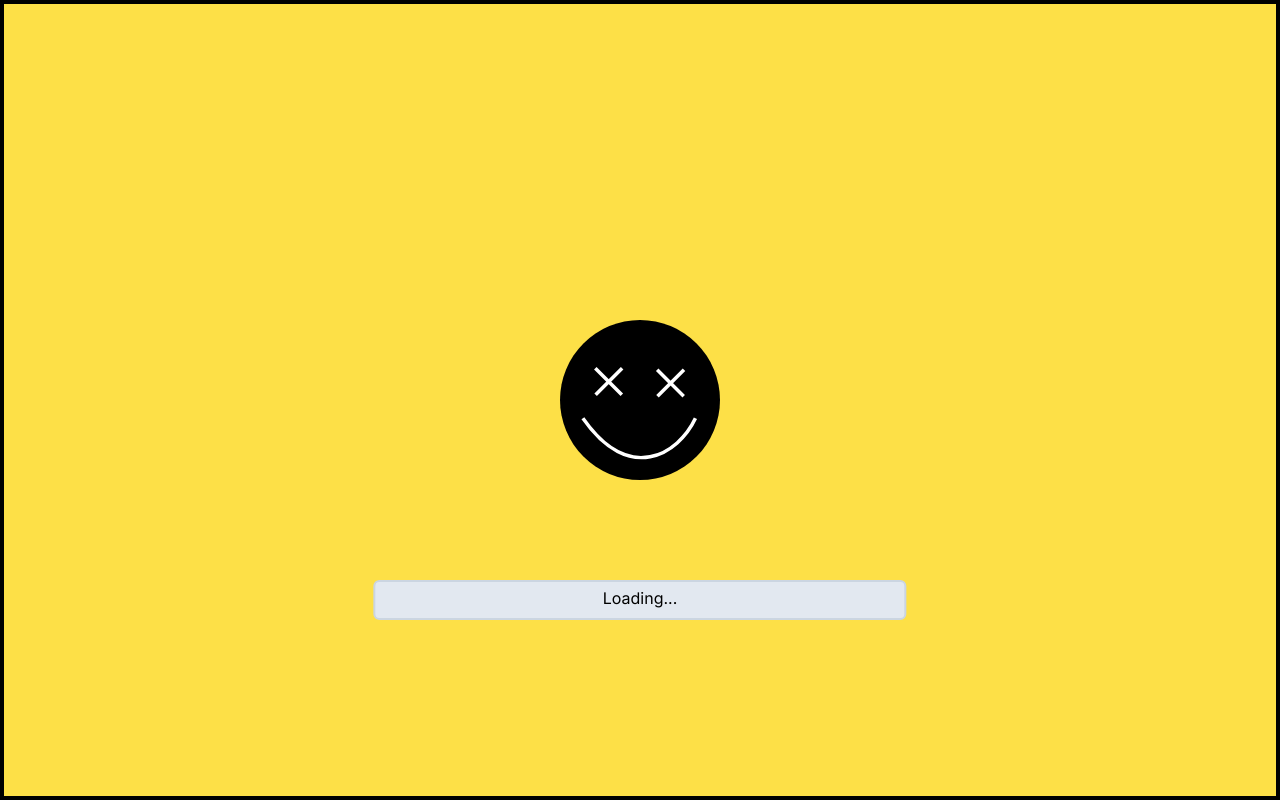
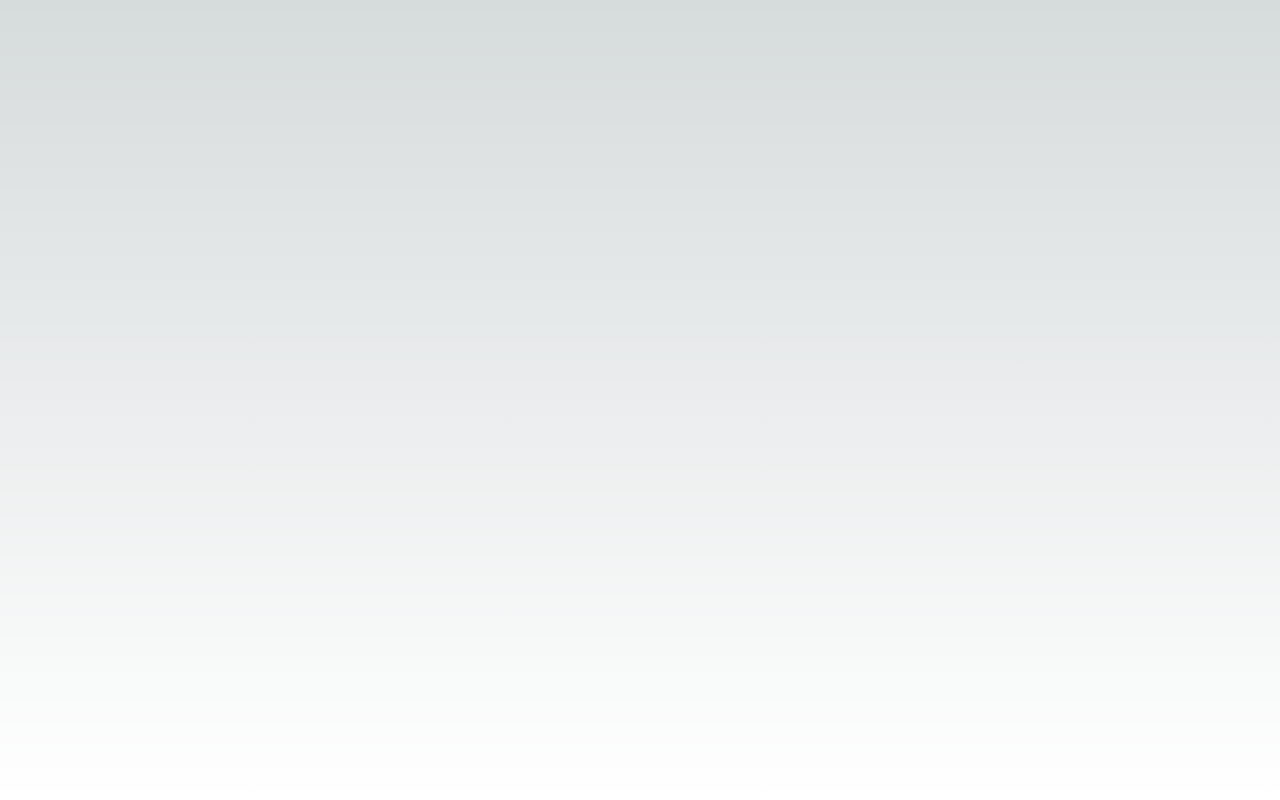
Before and after one commit to changviv/portfolio-nextjs, a Next.js app: page / in a window 1280 px wide. Built offline with nearby package versions, Linux system fonts and the light colour scheme.

Commit message:
add sass, nest components, and start on pixel background, todo: use state for loading page

```diff
--- a/src/app/page.tsx
+++ b/src/app/page.tsx
@@ -1,70 +1,12 @@
 "use client";
-import Image from "next/image";
-import { useRef } from "react";
-import styles from "../styles/home.module.css";
+import PixelBackground from "@/components/PixelBackground";
 
 const Home = (): JSX.Element => {
-  const container = useRef<HTMLDivElement | null>(null);
-  const img = useRef<HTMLImageElement | null>(null);
-
-  const manageMouseMove = (
-    event: React.MouseEvent<HTMLDivElement, MouseEvent>
-  ) => {
-    const { clientX, clientY } = event;
-
-    const containerPosition = container?.current?.getBoundingClientRect();
-    const x = clientX - (containerPosition?.x ?? 0);
-    const y = clientY - (containerPosition?.y ?? 0);
-
-    if (img.current) {
-      img.current.style.top = y + "px";
-      img.current.style.left = x + "px";
-    }
-
-    draw(x, y);
-  };
-
-  const draw = (x: number, y: number) => {
-    const div = document.createElement("div");
-    div.classList.add(styles["circle"]);
-    div.style.top = y + "px";
-    div.style.left = x + "px";
-    container?.current?.append(div);
-
-    if ((container?.current?.childNodes.length ?? 0) > 25) {
-      erase();
-    } else {
-      setTimeout(() => {
-        erase();
-      }, 1500);
-    }
-  };
-
-  const erase = () => {
-    container?.current?.removeChild(container.current.childNodes[1]);
-  };
   return (
-    <main className="flex h-dvh justify-center items-center">
-      <div
-        ref={container}
-        onMouseMove={(e) => {
-          manageMouseMove(e);
-        }}
-        className="h-dvh w-dvw relative overflow-hidden border-solid border-4 border-black bg-yellow-300"
-      >
-        <Image
-          ref={img}
-          className="absolute z-10 top-1/2 left-1/2 -translate-x-1/2 -translate-y-1/2"
-          src="/assets/smiley.svg"
-          alt="smiley-face"
-          height={160}
-          width={160}
-        />
-      </div>
-      <div className="absolute top-3/4 left-1/2 -translate-x-1/2 -translate-y-1/2 rounded-md border-slate-300 border-solid border-2 bg-slate-200 h-10 w-5/12 items-center text-center align-middle">
-        <p className="mt-1">Loading...</p>
-      </div>
-    </main>
+    <>
+      {/* <LoadingPage />; */}
+      <PixelBackground />
+    </>
   );
 };
 
--- /dev/null
+++ b/src/components/LoadingPage/index.tsx
@@ -0,0 +1,71 @@
+"use client";
+import Image from "next/image";
+import { useRef } from "react";
+import styles from "./style.module.scss";
+
+const LoadingPage = (): JSX.Element => {
+  const container = useRef<HTMLDivElement | null>(null);
+  const img = useRef<HTMLImageElement | null>(null);
+
+  const manageMouseMove = (
+    event: React.MouseEvent<HTMLDivElement, MouseEvent>
+  ) => {
+    const { clientX, clientY } = event;
+
+    const containerPosition = container?.current?.getBoundingClientRect();
+    const x = clientX - (containerPosition?.x ?? 0);
+    const y = clientY - (containerPosition?.y ?? 0);
+
+    if (img.current) {
+      img.current.style.top = y + "px";
+      img.current.style.left = x + "px";
+    }
+
+    draw(x, y);
+  };
+
+  const draw = (x: number, y: number) => {
+    const div = document.createElement("div");
+    div.classList.add(styles["circle"]);
+    div.style.top = y + "px";
+    div.style.left = x + "px";
+    container?.current?.append(div);
+
+    if ((container?.current?.childNodes.length ?? 0) > 25) {
+      erase();
+    } else {
+      setTimeout(() => {
+        erase();
+      }, 1500);
+    }
+  };
+
+  const erase = () => {
+    container?.current?.removeChild(container.current.childNodes[1]);
+  };
+  return (
+    <main className="flex h-dvh justify-center items-center">
+      <div
+        ref={container}
+        onMouseMove={(e) => {
+          manageMouseMove(e);
+        }}
+        className="h-dvh w-dvw relative overflow-hidden border-solid border-4 border-black bg-yellow-300"
+      >
+        <Image
+          ref={img}
+          className="absolute z-10 top-1/2 left-1/2 -translate-x-1/2 -translate-y-1/2"
+          src="/assets/smiley.svg"
+          alt="smiley-face"
+          height={160}
+          width={160}
+        />
+      </div>
+      <div className="absolute top-3/4 left-1/2 -translate-x-1/2 -translate-y-1/2 rounded-md border-slate-300 border-solid border-2 bg-slate-200 h-10 w-5/12 items-center text-center align-middle">
+        <p className="mt-1">Loading...</p>
+      </div>
+    </main>
+  );
+};
+
+export default LoadingPage;
--- /dev/null
+++ b/src/components/PixelBackground/index.tsx
@@ -0,0 +1,39 @@
+import { motion } from "framer-motion";
+import styles from "./style.module.scss";
+
+const WIDTH_SIZE = 0.05;
+const PixelBackground = (): JSX.Element => {
+  const variant = {
+    initial: { opacity: 0 },
+    open: { opacity: 1 },
+    close: { opacity: 0 },
+  };
+
+  const getBlocks = () => {
+    const { innerWidth, innerHeight } = window;
+    const blockSize = innerWidth * WIDTH_SIZE;
+    const amountOfBlocks = Math.ceil(innerHeight / blockSize);
+    return [...Array(amountOfBlocks)].map((_, i) => (
+      <motion.div
+        key={`${i}-block`}
+        className={styles.block}
+        variants={variant}
+        initial="initial"
+        // animate={isLoaded ? "open" ?"closed"} this needs to be open when loading bar goes to 100, otherwise it's closed
+      ></motion.div>
+    ));
+  };
+  return (
+    <div className={styles.pixelBackground}>
+      {[...Array(20)].map((_, i) => {
+        return (
+          <div key={`${i}-column`} className={styles.column}>
+            {getBlocks()}
+          </div>
+        );
+      })}
+    </div>
+  );
+};
+
+export default PixelBackground;
--- /dev/null
+++ b/src/components/PixelBackground/style.module.scss
@@ -0,0 +1,16 @@
+.pixelBackground {
+    display: flex;
+    height: 100vh;
+    overflow: hidden;
+}
+
+.column {
+    width: 5vw;
+    height: 100%;
+
+    .block {
+        height: 5vh;
+        width: 100%;
+        background-color: orangered
+    }
+}
```
Also changed, not shown: package.json (+6 -4 lines), src/components/LoadingPage/style.module.scss (renamed from src/styles/home.module.css), 1 other file (tests, documents, lock files or other folders).
